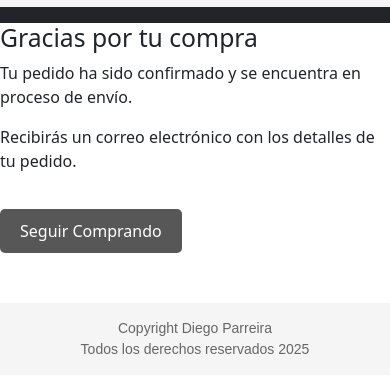
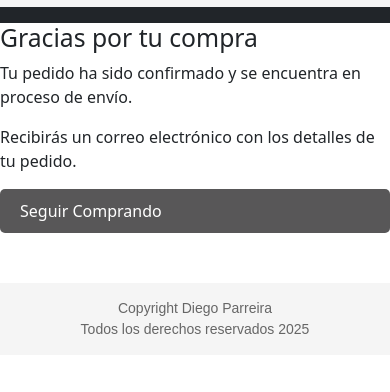
Before and after one commit to daparrei/Ventazapatillas, a plain HTML site: page pages/order-confirmacion.html in a window 390 px wide. Shown: the part 90-482 px from the top of the page. Drawn offline with nearby package versions, Linux system fonts and the light colour scheme.

Commit message:
Modicar boton en todas las paginas

```diff
--- a/css/style.css
+++ b/css/style.css
@@ -71,18 +71,6 @@ h1{
   transform: scale(1.05);
 }
 
-/* Responsive para móviles */
-@media (max-width: 768px) {
-  .galeria {
-    flex-direction: column;
-    align-items: center;
-  }
-
-  .galeria-categoria, .galerias {
-    max-width: 90vw;
-  }
-}
-
 
 /* Estilos para el producto datelle */
 
@@ -97,7 +85,6 @@ h1{
  .producto-datalle-imagenes {
       flex: 1;
     }
-
 
  .producto-datalle-imagenes img {
       width: 40%;
@@ -127,14 +114,25 @@ h1{
       cursor: pointer;
     }
 
-     .producto-datalle-precio {
+.producto-datalle-precio {
       font-size: 24px;
       color: #e91e63;
       margin: 20px 0;
     }
 
+
+/* Estilos para el boton que se utiliza en todas las paginas */
+.producto-datalle-info a, .envio-pag-pagos a,.confirmacionOrder a {
+  display: inline-block;
+  margin-top: 10px;
+  padding: 10px 20px;
+  background-color: #585758;
+  color: white;
+  text-decoration: none;
+  border-radius: 5px;
+}
+
 /* Estilos para el producto footer */
-
 
 .footerTexto {
   margin-top: 50px;
@@ -145,3 +143,27 @@ h1{
   color: #666;
   font-family: Arial, sans-serif;
 }
+
+
+/* Responsive para móviles */
+@media (max-width: 990px) {
+  .galeria {
+    flex-direction: column;
+    align-items: center;
+  }
+
+.producto-datalle-info a, .envio-pag-pagos a,.confirmacionOrder a {
+  display: flex;
+  margin-top: 10px;
+  padding: 10px 20px;
+  background-color: #585758;
+  color: white;
+  text-decoration: none;
+  border-radius: 5px;
+  text-align: center;
+}
+
+  .galeria-categoria, .galerias {
+    max-width: 90vw;
+  }
+}
--- a/pages/order-confirmacion.html
+++ b/pages/order-confirmacion.html
@@ -76,12 +76,14 @@
 </nav>
 
 <main class="main">
-   <section class="confirmacionOrder">
-    <h2>Gracias por tu compra</h2>
-    <p>Tu pedido ha sido confirmado y se encuentra en proceso de envío.</p>
-    <p>Recibirás un correo electrónico con los detalles de tu pedido.</p>
-    <a href="../index.html" style="display: inline-block; margin-top: 20px; padding: 10px 20px; background-color: #585758; color: white; text-decoration: none; border-radius: 5px;">Seguir Comprando</a>    </div>
-   </section>
+   <div class="confirmacionOrder">
+      <h2>Gracias por tu compra</h2>
+      <p>Tu pedido ha sido confirmado y se encuentra en proceso de envío.</p>
+      <p>Recibirás un correo electrónico con los detalles de tu pedido.</p>
+    <div>
+        <a href="../index.html">Seguir Comprando</a>
+    </div>
+   </div>
 
    <script src="https://cdn.jsdelivr.net/npm/bootstrap@5.3.6/dist/js/bootstrap.bundle.min.js" integrity="sha384-j1CDi7MgGQ12Z7Qab0qlWQ/Qqz24Gc6BM0thvEMVjHnfYGF0rmFCozFSxQBxwHKO" crossorigin="anonymous"></script>
 
```
Also changed, not shown: pages/envio-pag.html (+3 -1 lines), pages/producto-detalle.html (+2 -1 lines), 1 other file.
